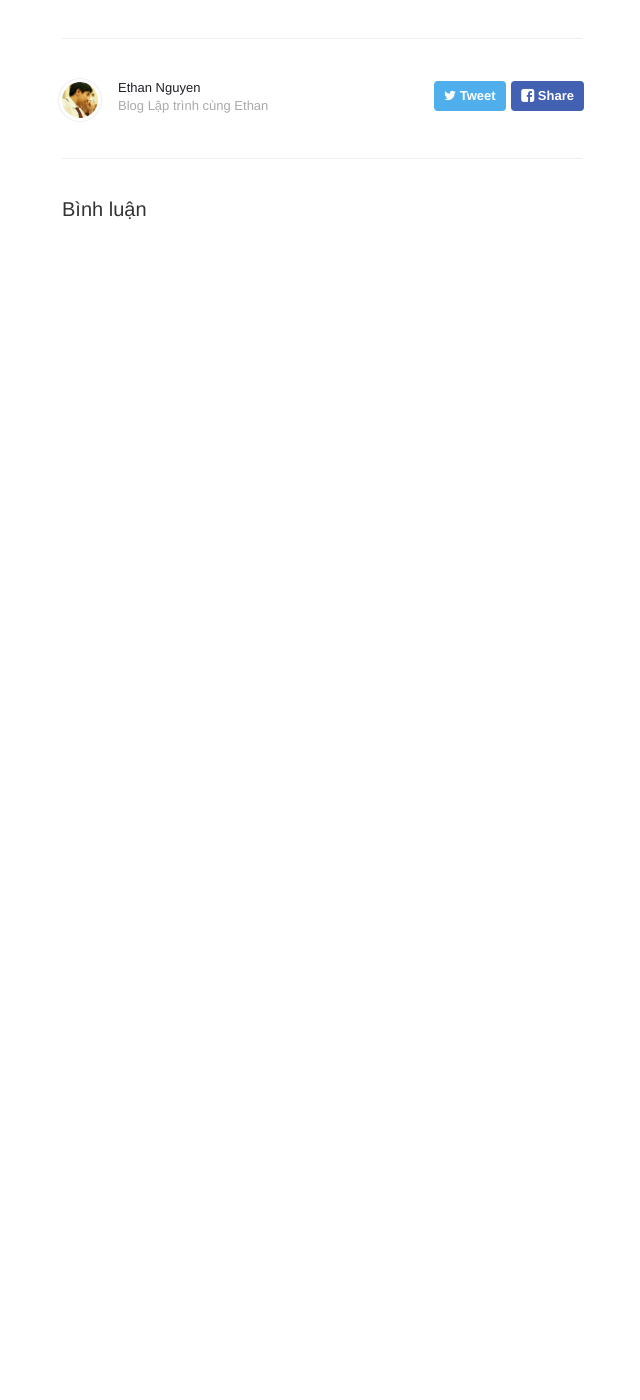
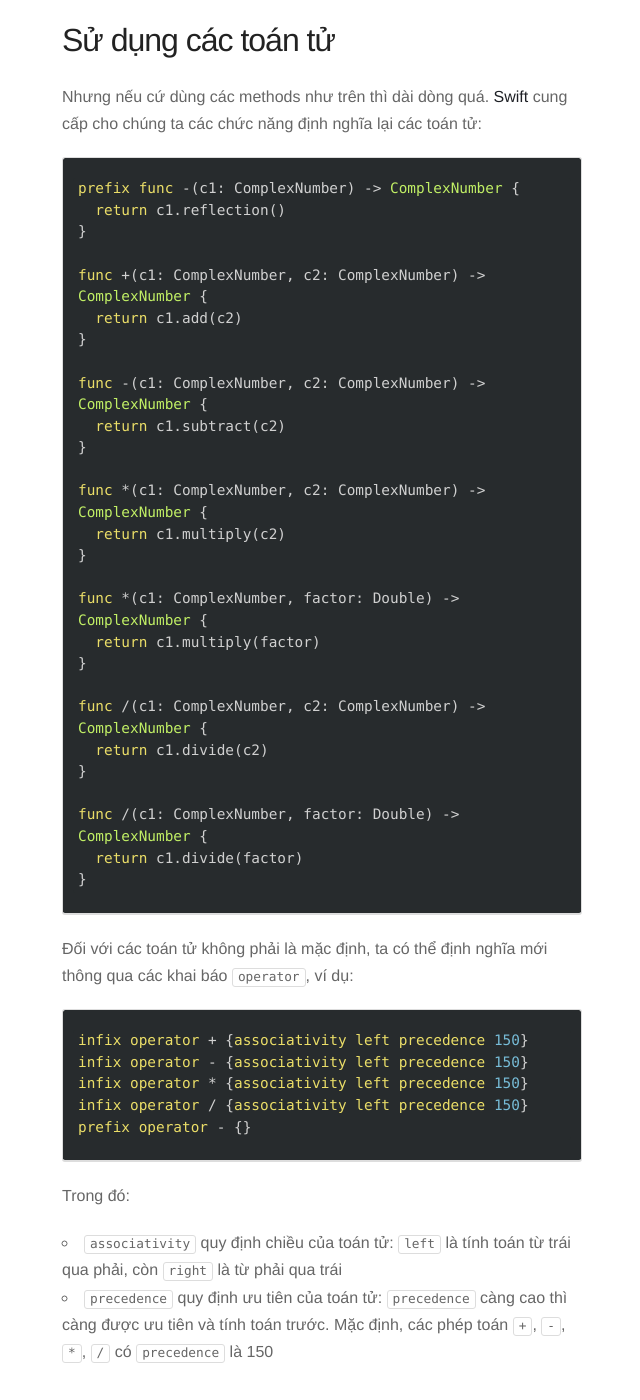
Before and after one commit to ethan605/dev-with-ethan, a Jekyll site: the page built from _posts/2016-06-29-swift-complex-number.md, in a window 1280 px wide and 1400 px high, scrolled down 4631 px. Shown: the whole window, without its empty margins (318-958 px from the left). Built offline with Jekyll 4.4.1, drawn with Linux system fonts in a browser that asks for light colours; comment, search, counter and statistics services are not loaded; before the commit the page ends 4970 px from its top, so only the background shows below that.

Commit message:
[2016-06-29] Complex Number with Swift

```diff
--- a/_posts/2016-06-29-swift-complex-number.md
+++ b/_posts/2016-06-29-swift-complex-number.md
@@ -157,6 +157,54 @@ func dividedBy(factor: Double) -> ComplexNumber {
 }
 {% endhighlight %}
 
+# Sử dụng các toán tử #
+
+Nhưng nếu cứ dùng các methods như trên thì dài dòng quá. **Swift** cung cấp cho chúng ta các chức năng định nghĩa lại các toán tử:
+
+{% highlight swift %}
+prefix func -(c1: ComplexNumber) -> ComplexNumber {
+  return c1.reflection()
+}
+
+func +(c1: ComplexNumber, c2: ComplexNumber) -> ComplexNumber {
+  return c1.add(c2)
+}
+
+func -(c1: ComplexNumber, c2: ComplexNumber) -> ComplexNumber {
+  return c1.subtract(c2)
+}
+
+func *(c1: ComplexNumber, c2: ComplexNumber) -> ComplexNumber {
+  return c1.multiply(c2)
+}
+
+func *(c1: ComplexNumber, factor: Double) -> ComplexNumber {
+  return c1.multiply(factor)
+}
+
+func /(c1: ComplexNumber, c2: ComplexNumber) -> ComplexNumber {
+  return c1.divide(c2)
+}
+
+func /(c1: ComplexNumber, factor: Double) -> ComplexNumber {
+  return c1.divide(factor)
+}
+{% endhighlight %}
+
+Đối với các toán tử không phải là mặc định, ta có thể định nghĩa mới thông qua các khai báo `operator`, ví dụ:
+
+{% highlight swift %}
+infix operator + {associativity left precedence 150}
+infix operator - {associativity left precedence 150}
+infix operator * {associativity left precedence 150}
+infix operator / {associativity left precedence 150}
+prefix operator - {}
+{% endhighlight %}
+
+Trong đó:
+* `associativity` quy định chiều của toán tử: `left` là tính toán từ trái qua phải, còn `right` là từ phải qua trái
+* `precedence` quy định ưu tiên của toán tử: `precedence` càng cao thì càng được ưu tiên và tính toán trước. Mặc định, các phép toán `+`, `-`, `*`, `/` có `precedence` là 150
+
 [complex-number]:   https://vi.wikipedia.org/wiki/S%E1%BB%91_ph%E1%BB%A9c
 [oop]:              https://vi.wikipedia.org/wiki/L%E1%BA%ADp_tr%C3%ACnh_h%C6%B0%E1%BB%9Bng_%C4%91%E1%BB%91i_t%C6%B0%E1%BB%A3ng
 [fp]:               https://vi.wikipedia.org/wiki/L%E1%BA%ADp_tr%C3%ACnh_h%C3%A0m
```
